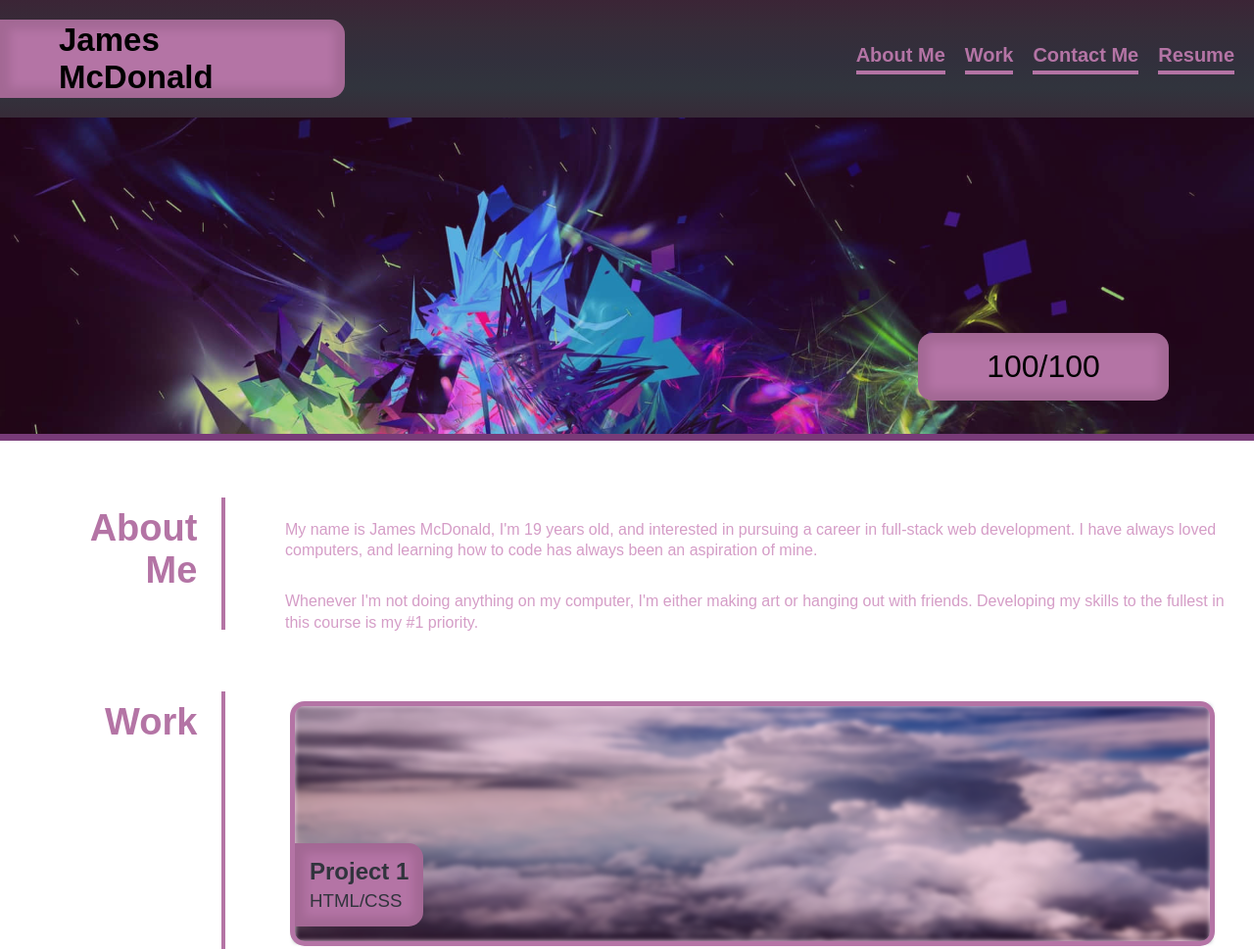
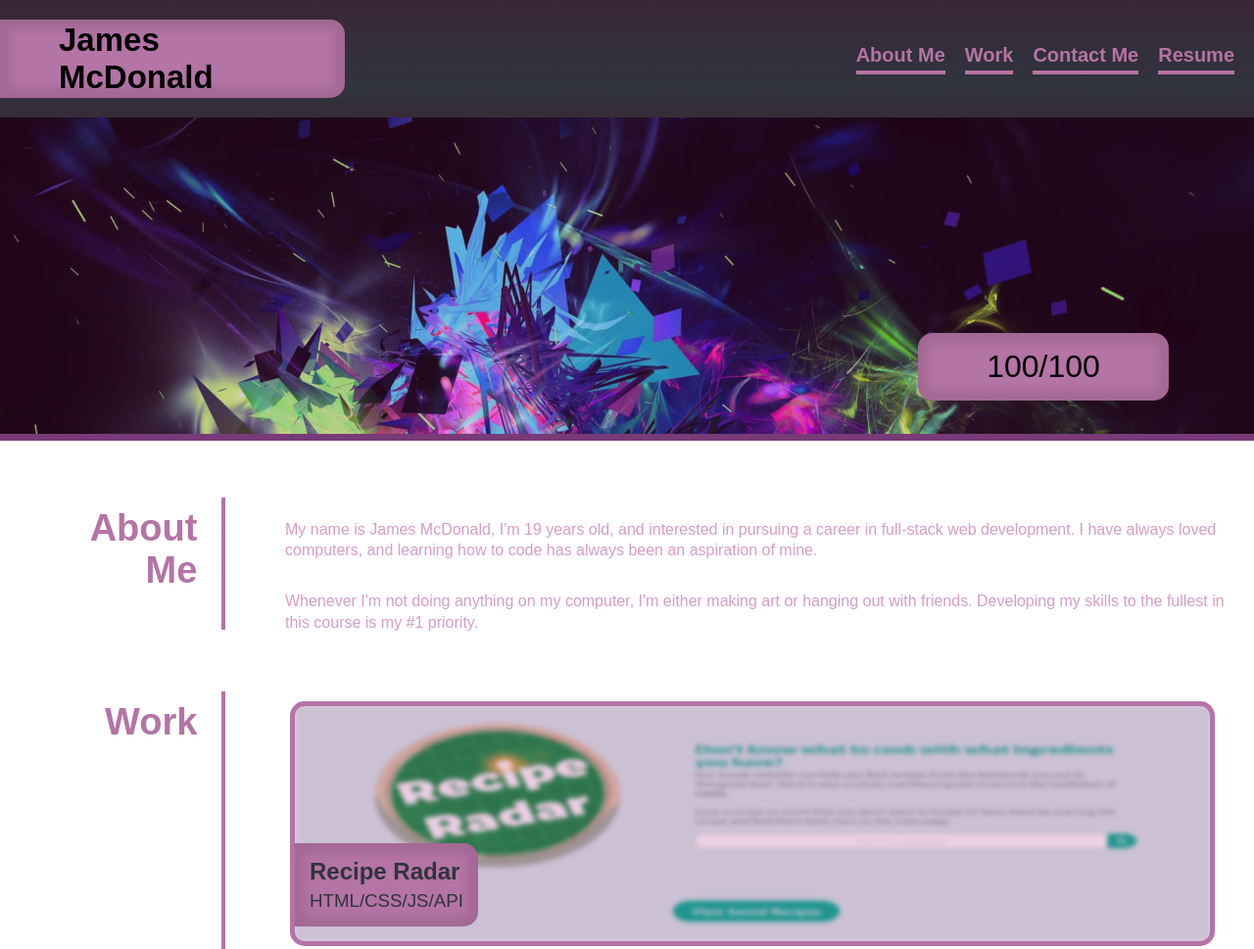
Before and after one commit to jujusoi/JM-Module2Challenge, a plain HTML site: page index.html in a window 1280 px wide. Shown: the top 969 px of the page at 98% size. Drawn offline with Linux system fonts and the light colour scheme.

Commit message:
added project to resume

```diff
--- a/index.html
+++ b/index.html
@@ -43,11 +43,11 @@
                 </aside>
                 <div id="work-content">
                     <figure id="work-box-1">
-                        <a href="https://www.example.com"><img src="./assets/images/clouds.jpg" alt="Example project 1">
+                        <a href="https://jujusoi.github.io/Project-1/index.html"><img src="./assets/images/recipeRadar.PNG" alt="Recipe Radar">
                         </a>
                         <figcaption>
-                            <h2>Project 1</h2>
-                            <h3>HTML/CSS</h3>
+                            <h2>Recipe Radar</h2>
+                            <h3>HTML/CSS/JS/API</h3>
                         </figcaption>
                     </figure>
                     <figure id="work-box-2">
```
Also changed, not shown: assets/images/recipeRadar.PNG (added).
